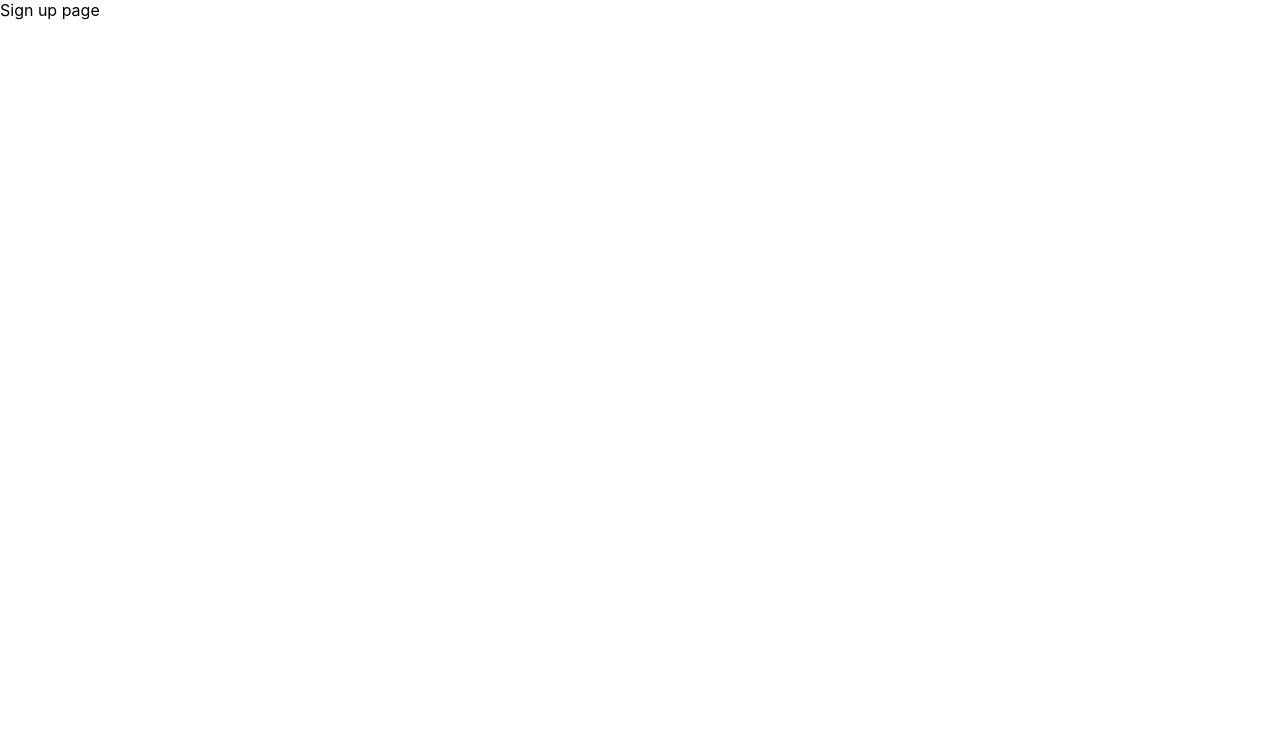
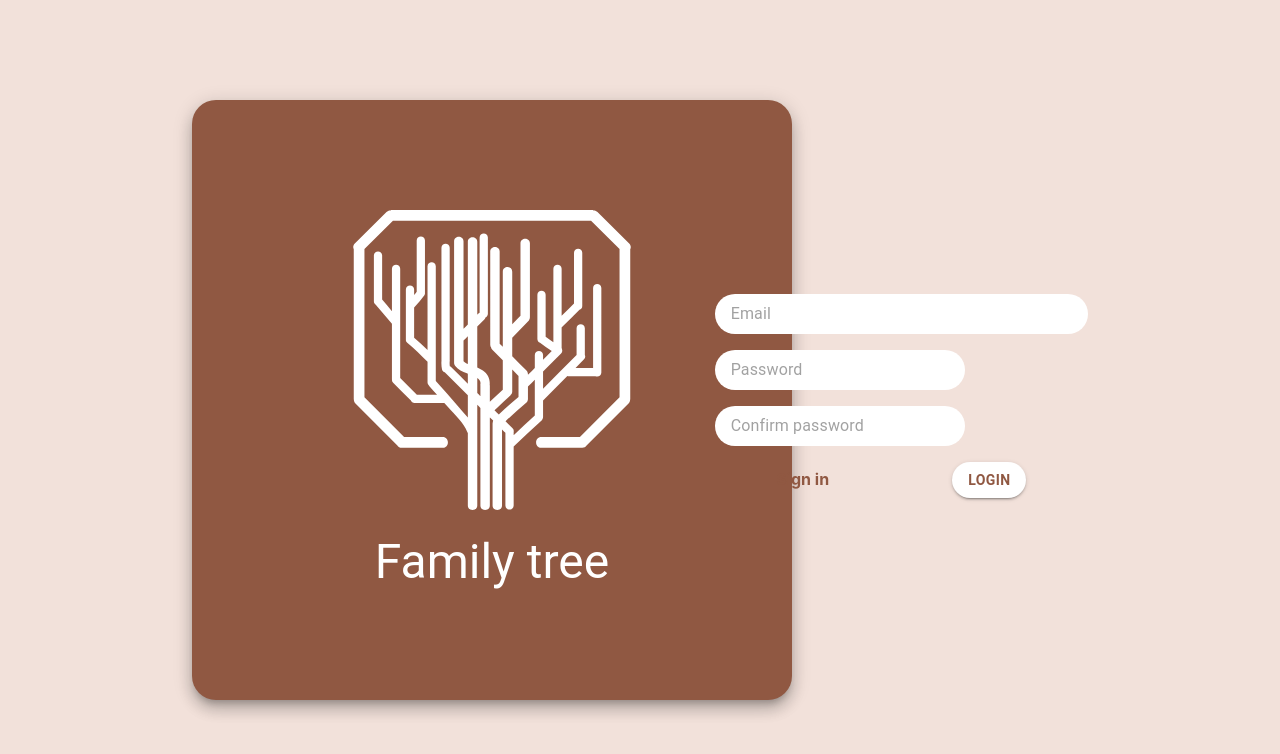
Before and after one commit to duchuy2411/family-tree-web-frontend, a React (Create React App) app: page /signup in a window 1280 px wide. Shown: the top 754 px of the page. Built offline with nearby package versions, Linux system fonts and the light colour scheme.

Commit message:
add sign up page

```diff
--- a/src/pages/SignUp/index.js
+++ b/src/pages/SignUp/index.js
@@ -1,5 +1,205 @@
 import React from "react";
+import classNames from "classnames";
+// MUI components
+import { Button, Grid, Input, Paper, Typography } from "@material-ui/core";
+import { makeStyles } from "@material-ui/core/styles";
+// logo
+import logo from "./../../assets/svg/tree-shape-of-straight-lines.svg";
+import { Link as RRDLink } from "react-router-dom";
+
+const useStyles = makeStyles((theme) => ({
+  root: {
+    padding: "0 15%",
+    backgroundColor: "#F2E1DA",
+  },
+  wrapper: {
+    padding: theme.spacing(5, 0),
+    height: "100vh",
+    // backgroundColor: "red",
+  },
+  leftSide: {
+    // backgroundColor: "red",
+  },
+  paperLeftSide: {
+    backgroundColor: "#905842",
+    height: "600px",
+    width: "600px",
+    display: "flex",
+    flexDirection: "column",
+    justifyContent: "center",
+    alignItems: "center",
+    borderRadius: 24,
+  },
+  logo: {
+    maxHeight: "300px",
+  },
+  appTitle: {
+    color: "#fff",
+    marginTop: theme.spacing(3),
+  },
+  rightSide: {
+    // backgroundColor: "green",
+  },
+  withSpace: {
+    margin: theme.spacing(1, 0),
+  },
+  inputFields: {
+    backgroundColor: "white",
+    borderRadius: 24,
+    height: theme.spacing(5),
+    maxWidth: "550px",
+    padding: theme.spacing(0, 2, 0, 2),
+  },
+  btnLogin: {
+    color: "#905842",
+    backgroundColor: "#fff",
+    fontWeight: "bold",
+    textDecoration: "none",
+    marginBottom: theme.spacing(2),
+    borderRadius: 24,
+  },
+  passwordFields: {
+    maxWidth: "250px",
+  },
+  link: {
+    textDecoration: "none",
+    fontWeight: "bold",
+    display: "flex",
+    flexDirection: "column",
+    alignItems: "center",
+    color: "#905842",
+    marginBottom: theme.spacing(1),
+    "&:hover": {
+      color: "#fff",
+    },
+  },
+}));
 
 export default function SignUpPage() {
-  return <div>Sign up page</div>;
+  const classes = useStyles();
+  const emailRef = React.useRef();
+  const passwordRef = React.useRef();
+  const confirmPasswordRef = React.useRef();
+  const handleLogin = () => {
+    console.log(
+      `Login button clicked\n
+      Email: ${emailRef.current.value}\n
+      Password: ${passwordRef.current.value}`
+    );
+  };
+
+  return (
+    <div className={classes.root}>
+      <Grid
+        className={classes.wrapper}
+        container
+        direction="row"
+        justify="space-between"
+        alignItems="center"
+      >
+        {/* Left side container*/}
+        <Grid
+          item
+          xs={5}
+          className={classes.leftSide}
+          container
+          alignItems="center"
+          justify="center"
+          direction="column"
+        >
+          <Paper elevation={10} className={classes.paperLeftSide}>
+            <img src={logo} alt="logo" className={classes.logo} />
+            <Typography
+              className={classes.appTitle}
+              variant="h3"
+              component="h2"
+            >
+              Family tree
+            </Typography>
+          </Paper>
+        </Grid>
+
+        {/* Right side container */}
+        <Grid
+          item
+          xs={5}
+          className={classes.rightSide}
+          container
+          direction="column"
+          alignItems="center"
+          justify="center"
+        >
+          {/* Email */}
+          <Input
+            inputRef={emailRef}
+            placeholder="Email"
+            required
+            fullWidth
+            disableUnderline
+            className={classNames(classes.withSpace, classes.inputFields)}
+          />
+          {/* Password & confirm */}
+          <Grid
+            item
+            xs={12}
+            container
+            direction="row"
+            alignItems="center"
+            justify="space-between"
+          >
+            {/* Password */}
+            <Input
+              inputRef={passwordRef}
+              placeholder="Password"
+              type="password"
+              required
+              fullWidth
+              disableUnderline
+              className={classNames(
+                classes.withSpace,
+                classes.inputFields,
+                classes.passwordFields
+              )}
+            />
+            {/* Confirm password */}
+            <Input
+              inputRef={confirmPasswordRef}
+              placeholder="Confirm password"
+              type="password"
+              required
+              fullWidth
+              disableUnderline
+              className={classNames(
+                classes.withSpace,
+                classes.inputFields,
+                classes.passwordFields
+              )}
+            />
+          </Grid>
+          <Grid
+            item
+            xs={12}
+            className={classes.buttonArea}
+            container
+            direction="row"
+            justify="space-around"
+            alignItems="baseline"
+          >
+            <div className={classes.link}>
+              <RRDLink to="/signup" className={classes.link}>
+                Sign in
+              </RRDLink>
+            </div>
+            <Button
+              variant="contained"
+              onClick={handleLogin}
+              className={classNames(classes.withSpace, classes.btnLogin)}
+            >
+              Login
+            </Button>
+          </Grid>
+        </Grid>
+      </Grid>
+    </div>
+  );
 }
```
